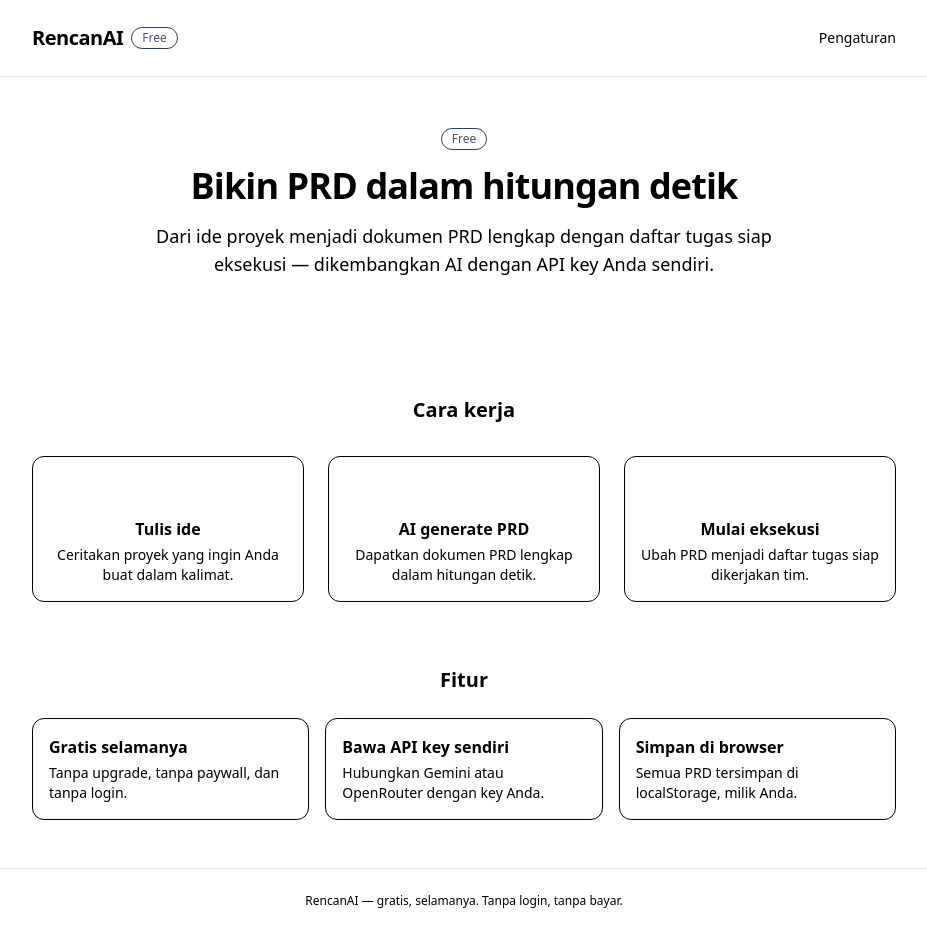
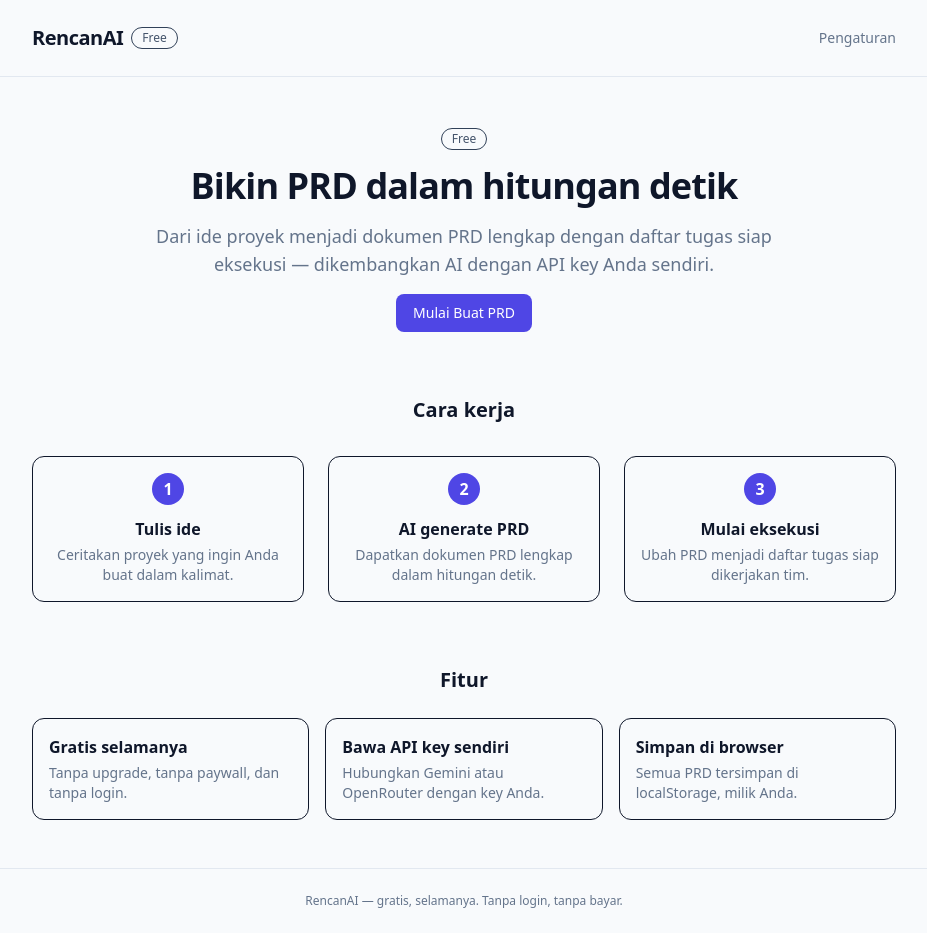
Before and after one commit to bimoadiparwa/rencanai, a React (Vite) app: page / in a window 1280 px wide. Shown: the whole page, without its empty margins (176-1103 px from the left). Built offline with nearby package versions, Linux system fonts and the light colour scheme.

Commit message:
fix: restore styles - add @tailwindcss/vite plugin, real @theme colors, GH Pages base path

```diff
--- a/src/index.css
+++ b/src/index.css
@@ -1,14 +1,14 @@
 @import "tailwindcss";
 
 @theme {
-  --color-primary: indigo-600;
-  --color-primary-hover: indigo-700;
-  --color-accent: violet-500;
-  --color-surface: slate-50;
-  --color-surface-dark: slate-900;
-  --color-text: slate-900;
-  --color-text-dark: slate-100;
-  --color-muted: slate-500;
+  --color-primary: #4f46e5;
+  --color-primary-hover: #4338ca;
+  --color-accent: #8b5cf6;
+  --color-surface: #f8fafc;
+  --color-surface-dark: #0f172a;
+  --color-text: #0f172a;
+  --color-text-dark: #f1f5f9;
+  --color-muted: #64748b;
   --radius-md: 0.5rem;
   --radius-lg: 0.75rem;
 }
--- a/src/main.tsx
+++ b/src/main.tsx
@@ -4,9 +4,13 @@ import { BrowserRouter } from "react-router-dom";
 import App from "./App";
 import "./index.css";
 
+const basename = (import.meta as { env?: { PROD?: boolean } }).env?.PROD
+  ? "/rencanai/"
+  : undefined;
+
 ReactDOM.createRoot(document.getElementById("root")!).render(
   <React.StrictMode>
-    <BrowserRouter>
+    <BrowserRouter basename={basename}>
       <App />
     </BrowserRouter>
   </React.StrictMode>
--- a/vite.config.ts
+++ b/vite.config.ts
@@ -1,8 +1,10 @@
 import { defineConfig } from "vite";
 import react from "@vitejs/plugin-react";
+import tailwindcss from "@tailwindcss/vite";
 
 export default defineConfig({
-  plugins: [react()],
+  plugins: [react(), tailwindcss()],
+  base: process.env.NODE_ENV === "production" ? "/rencanai/" : "/",
   test: {
     environment: "jsdom",
     globals: true,
```
Also changed, not shown: package.json (+12 -11 lines), 1 other file (tests, documents, lock files or other folders).
